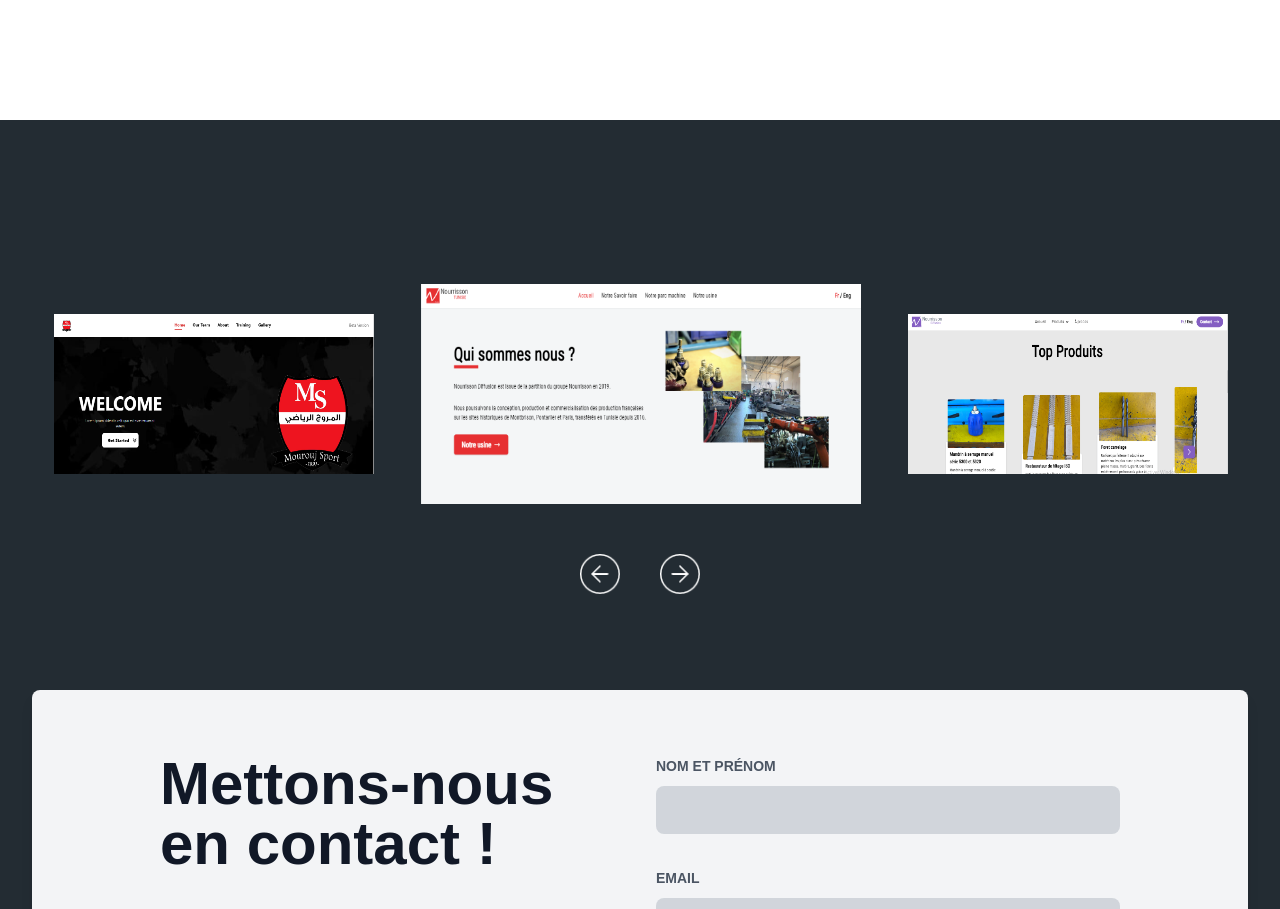
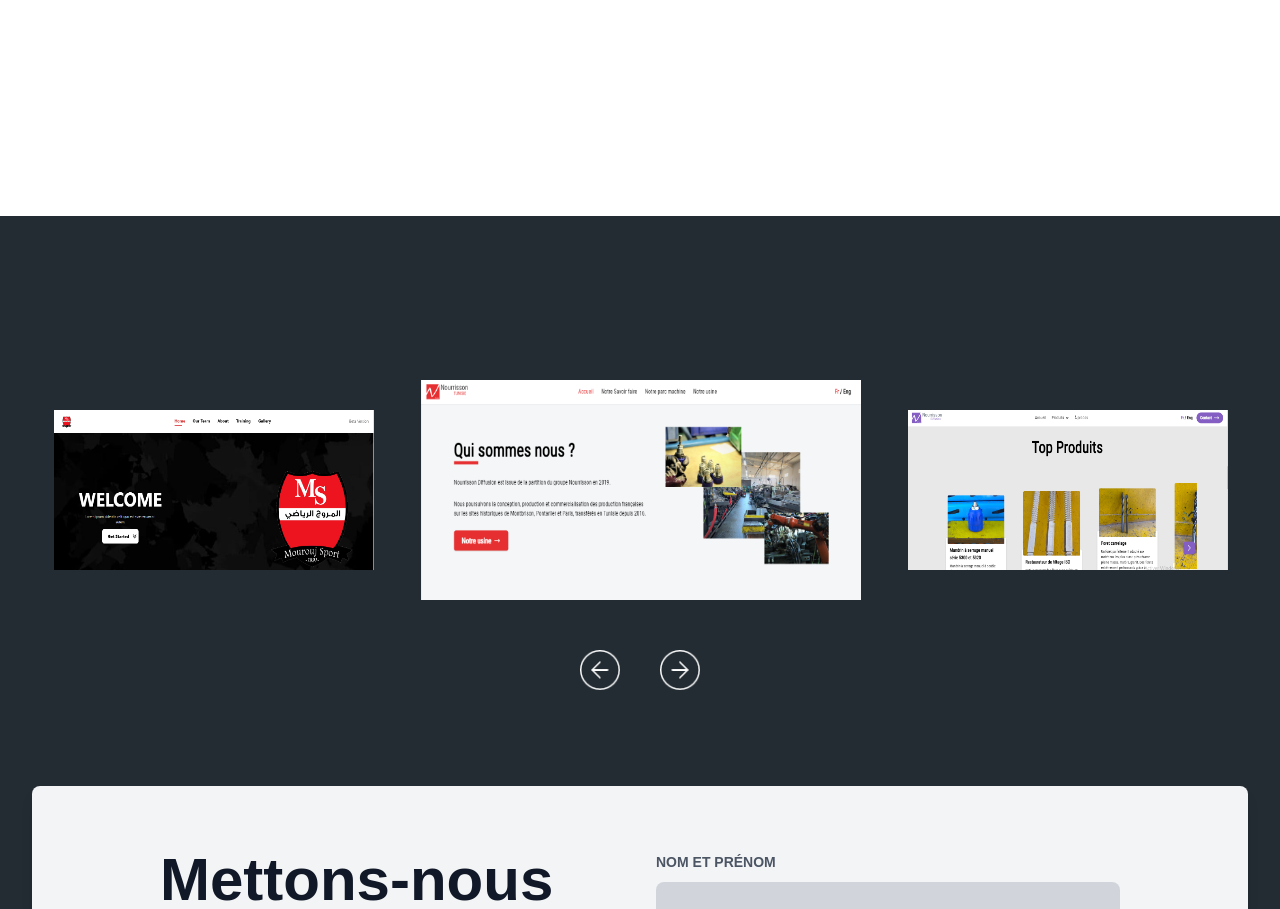
Before and after one commit to youssef-saidi/portfolio, a Next.js app: page / in a window 1280 px wide. Shown: the part 1940-2849 px from the top of the page. Built offline with nearby package versions, Linux system fonts and the light colour scheme.

Commit message:
Update index.js

```diff
--- a/pages/index.js
+++ b/pages/index.js
@@ -40,7 +40,7 @@ export default function Home() {
         <Services />
         <div ref={refSkills} id="skills" className="pt-24"></div>
         <Skills />
-        <div ref={refProjects} id="projects"></div>
+        <div ref={refProjects} id="projects" className="pt-24"></div>
         <Caroussel3D />
         <div ref={refContact} id="contact"></div>
         <Contact />
```
